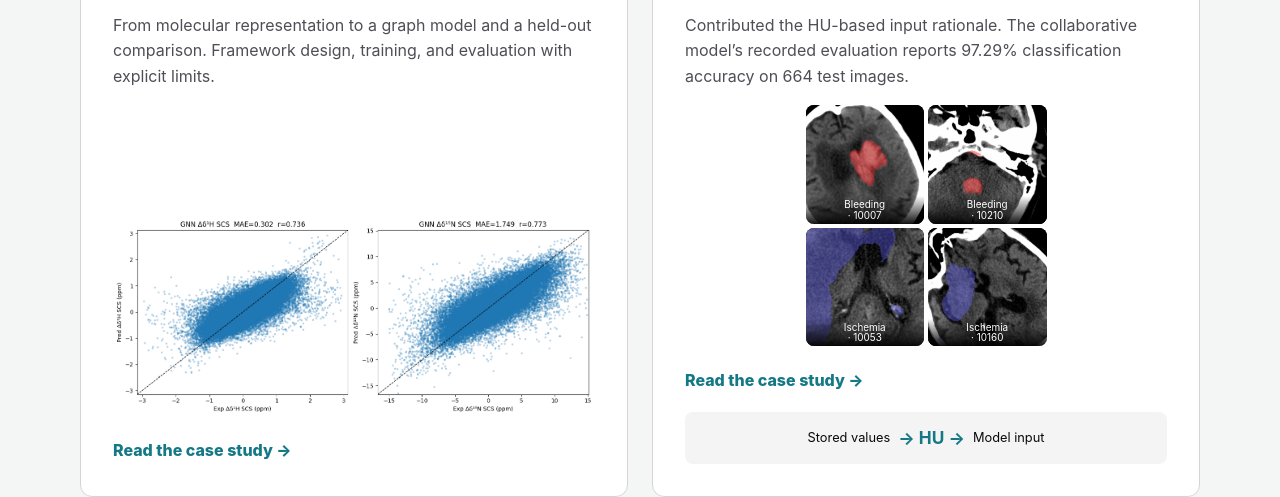
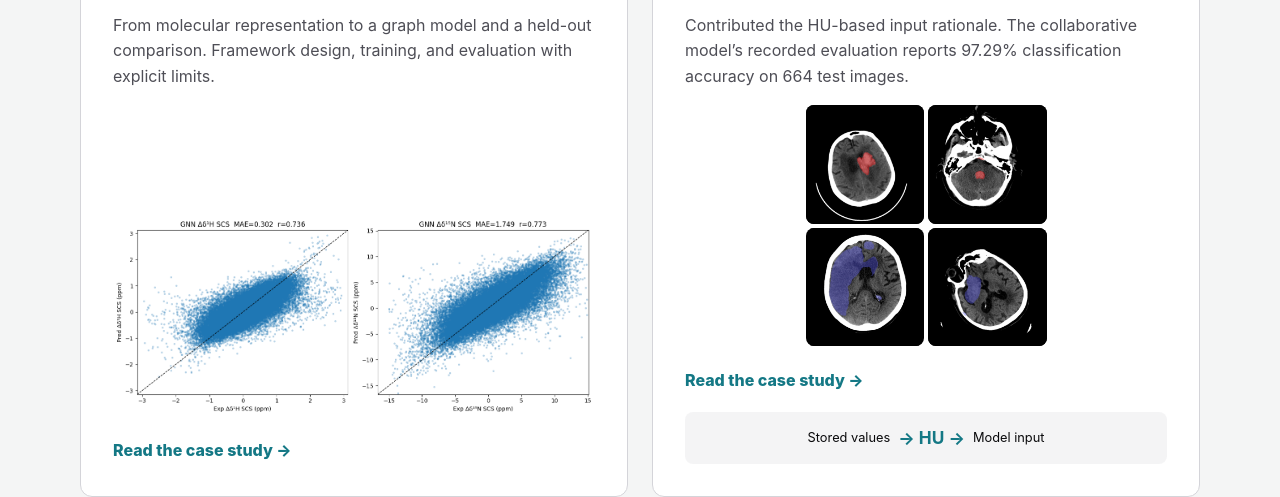
Before and after one commit to wangqian2149185/wangqian2149185.github.io, a plain HTML site: page index.html in a window 1280 px wide. Shown: the part 3012-3509 px from the top of the page. Drawn offline with Linux system fonts and the light colour scheme.

Commit message:
Scale complete CT thumbnails and remove visible labels

```diff
--- a/index.html
+++ b/index.html
@@ -14,7 +14,7 @@
       const prefersDark = window.matchMedia("(prefers-color-scheme: dark)").matches;
       document.documentElement.dataset.theme = savedTheme || (prefersDark ? "dark" : "light");
     </script>
-    <link rel="stylesheet" href="styles.css?v=20261115-6">
+    <link rel="stylesheet" href="styles.css?v=20261115-7">
     <script src="script.js?v=20261115-5" defer></script>
   </head>
   <body>
@@ -231,10 +231,10 @@
               <h3 data-i18n="ctCaseTitle">Using CT physics to guide an AI representation choice</h3>
               <p data-i18n="ctCaseSummary">Contributed the HU-based input rationale. The collaborative model’s recorded evaluation reports 97.29% classification accuracy on 664 test images.</p>
               <div class="ct-showcase">
-                <figure><img src="pages/research/assets/ct-card-bleeding-10007.png" width="856" height="856" loading="lazy" alt="Bleeding prediction in red, example 10007."><figcaption><span data-i18n="ctBleeding">Bleeding</span> · 10007</figcaption></figure>
-                <figure><img src="pages/research/assets/ct-card-bleeding-10210.png" width="856" height="856" loading="lazy" alt="Bleeding prediction in red, example 10210."><figcaption><span data-i18n="ctBleeding">Bleeding</span> · 10210</figcaption></figure>
-                <figure><img src="pages/research/assets/ct-card-ischemia-10053.png" width="856" height="928" loading="lazy" alt="Ischemia prediction in blue, example 10053."><figcaption><span data-i18n="ctIschemia">Ischemia</span> · 10053</figcaption></figure>
-                <figure><img src="pages/research/assets/ct-card-ischemia-10160.png" width="856" height="856" loading="lazy" alt="Ischemia prediction in blue, example 10160."><figcaption><span data-i18n="ctIschemia">Ischemia</span> · 10160</figcaption></figure>
+                <figure><img src="pages/research/assets/ct-card-bleeding-10007.png" width="856" height="856" loading="lazy" alt="Bleeding prediction in red, example 10007."></figure>
+                <figure><img src="pages/research/assets/ct-card-bleeding-10210.png" width="856" height="856" loading="lazy" alt="Bleeding prediction in red, example 10210."></figure>
+                <figure><img src="pages/research/assets/ct-card-ischemia-10053.png" width="856" height="928" loading="lazy" alt="Ischemia prediction in blue, example 10053."></figure>
+                <figure><img src="pages/research/assets/ct-card-ischemia-10160.png" width="856" height="856" loading="lazy" alt="Ischemia prediction in blue, example 10160."></figure>
               </div>
               <span class="research-read" data-i18n="readCase">Read the case study →</span>
               <div class="research-hu research-hu-footer" aria-hidden="true"><span data-i18n="ctStored">Stored values</span><strong>→ HU →</strong><span data-i18n="ctModel">Model input</span></div>
--- a/styles.css
+++ b/styles.css
@@ -71,9 +71,7 @@ body {
 .research-case-card .research-read { margin-top: 22px; }
 .ct-showcase { display: grid; grid-template-columns: repeat(2, minmax(0, 1fr)); width: 50%; align-self: center; gap: 4px; margin-top: auto; }
 .ct-showcase figure { position: relative; min-width: 0; aspect-ratio: 1; margin: 0; overflow: hidden; border-radius: 8px; background: #000; }
-.research-case-card .ct-showcase img { display: block; width: 100%; height: 100%; aspect-ratio: 1; object-fit: cover; object-position: center; transform: scale(2); transform-origin: center; margin: 0; border-radius: 0; }
-.ct-showcase figcaption { position: absolute; bottom: 0; inset-inline: 0; padding: 3px 2px; color: #fff; background: linear-gradient(transparent, #000e); font-size: .62rem; line-height: 1.1; text-align: center; }
-.ct-showcase figcaption span { display: block; }
+.research-case-card .ct-showcase img { display: block; width: 100%; height: 100%; aspect-ratio: 1; object-fit: contain; object-position: center; margin: 0; border-radius: 0; }
 .research-case-card-ct .research-hu-footer { margin-top: 18px; padding: 12px 8px; gap: 8px; font-size: .8rem; }
 .research-case-card-ct .research-hu-footer strong { font-size: 1.08rem; }
 @media(max-width: 760px) { .research-case-grid { grid-template-columns: 1fr; } }
```
Also changed, not shown: pages/research/assets/ct-card-provenance.json (+4 -4 lines), 1 other file.
